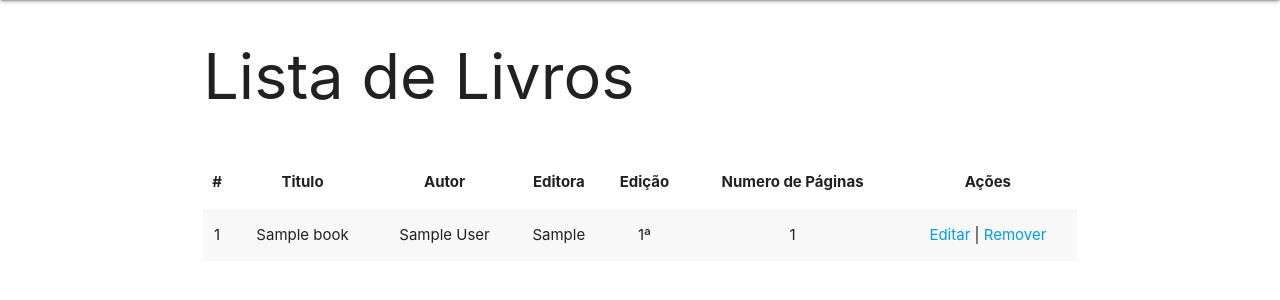
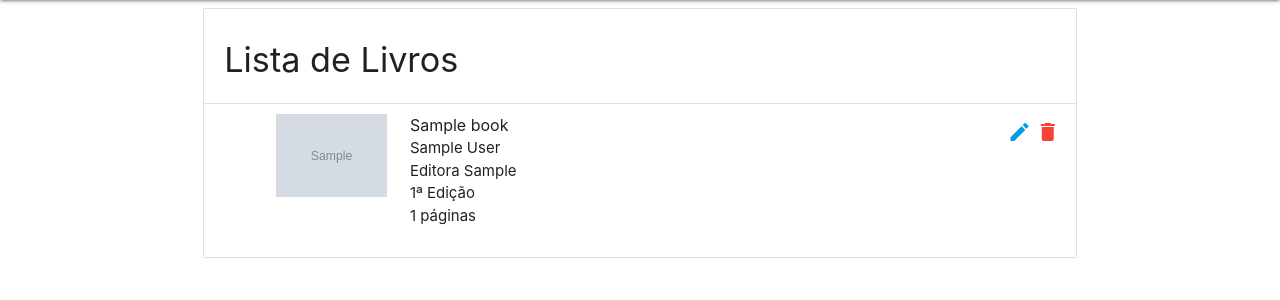
Before and after one commit to CleysonPH/flask-virtual-bookshelf, a Flask app: page / in a window 1280 px wide. Shown: the part 64-364 px from the top of the page. Run offline with Flask 2, Linux system fonts and the light colour scheme; tables that the repository leaves empty hold one stand-in row (values such as "Sample post"); grey boxes marked "Sample" are stand-in pictures.

Commit message:
Edited style book list page

```diff
--- a/app/templates/home.html
+++ b/app/templates/home.html
@@ -5,46 +5,43 @@
 {% block content %}
     <div class="row">
         <div class="col s12">
-            <h1>{{ title }}</h1>
-        </div>
-    </div>
+            {% if books %}
+                <ul class="collection with-header">
+                    <li class="collection-header"><h4>{{ title }}</h4></li>
+                    {% for book in books %}
+                        <li class="collection-item avatar">
+                            <div class="row">
+                                <div class="col s2">
+                                    <img src="{{ book.img_url }}" alt="" class="materialboxed responsive-img">
+                                </div>
+                                <div class="col s10">
+                                    <span class="title">{{ book.title }}</span>
+                                    <p>{{ book.author }}</p>
+                                    <p>{% if book.publisher %}Editora {{ book.publisher }}{% endif %}</p>
+                                    <p>{% if book.edition %}{{ book.edition }}ª Edição{% endif %}</p>
+                                    <p>{{ book.pages_number }} páginas</p>
+                                </div>
+                            </div>
 
-    <div class="row">
-        <div class="col s12">
-            {% if books %}
-                <table class="striped responsive-table centered">
-                    <thead>
-                        <tr>
-                            <th>#</th>
-                            <th>Titulo</th>
-                            <th>Autor</th>
-                            <th>Editora</th>
-                            <th>Edição</th>
-                            <th>Numero de Páginas</th>
-                            <th>Ações</th>
-                        </tr>
-                    </thead>
-                    <tbody>
-                        {% for book in books %}
-                            <tr>
-                                <td>{{ book.id }}</td>
-                                <td>{{ book.title }}</td>
-                                <td>{{ book.author }}</td>
-                                <td>{{ book.publisher }}</td>
-                                <td>{% if book.edition %}{{ book.edition }}ª{% endif %}</td>
-                                <td>{{ book.pages_number }}</td>
-                                <td>
-                                    <a href="{{ url_for('book_edit', id=book.id) }}">Editar</a>
-                                    |
-                                    <a href="{{ url_for('book_delete', id=book.id) }}">Remover</a>
-                                </td>
-                            </tr>
-                        {% endfor %}
-                    </tbody>
-                </table>
+                            <div class="secondary-content">
+                                <a href="{{ url_for('book_edit', id=book.id) }}" ><i class="material-icons">edit</i></a>
+                                <a href="{{ url_for('book_delete', id=book.id) }}" onclick="return confirm('Realemente deseja deletar esse livro?')"><i class="material-icons red-text">delete</i></a>
+                            </div>
+                        </li>
+                    {% endfor %}
+                </ul>
             {% else %}
                 <h4>Não há livros cadastrados</h4>
             {% endif %}
         </div>
     </div>
 {% endblock %}
+
+{% block script %}
+    <script>
+        document.addEventListener('DOMContentLoaded', function() {
+            var elems = document.querySelectorAll('.materialboxed');
+            var instances = M.Materialbox.init(elems);
+        });
+    </script>
+{% endblock %}
```
